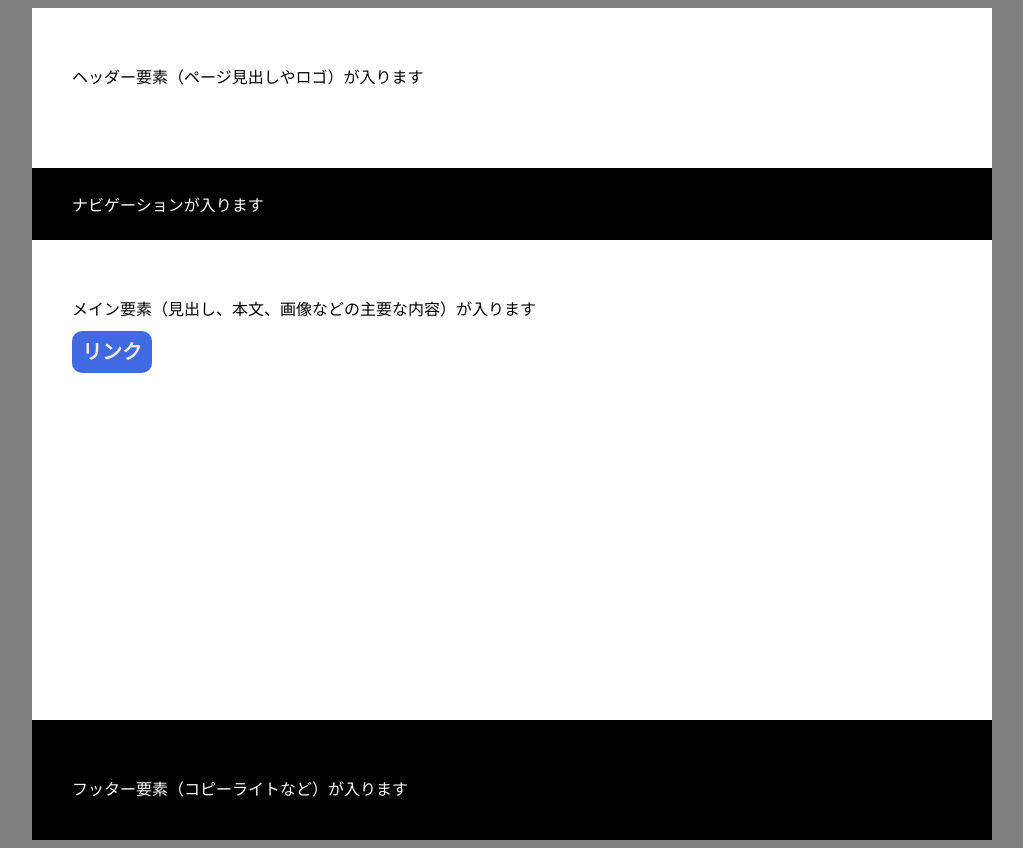
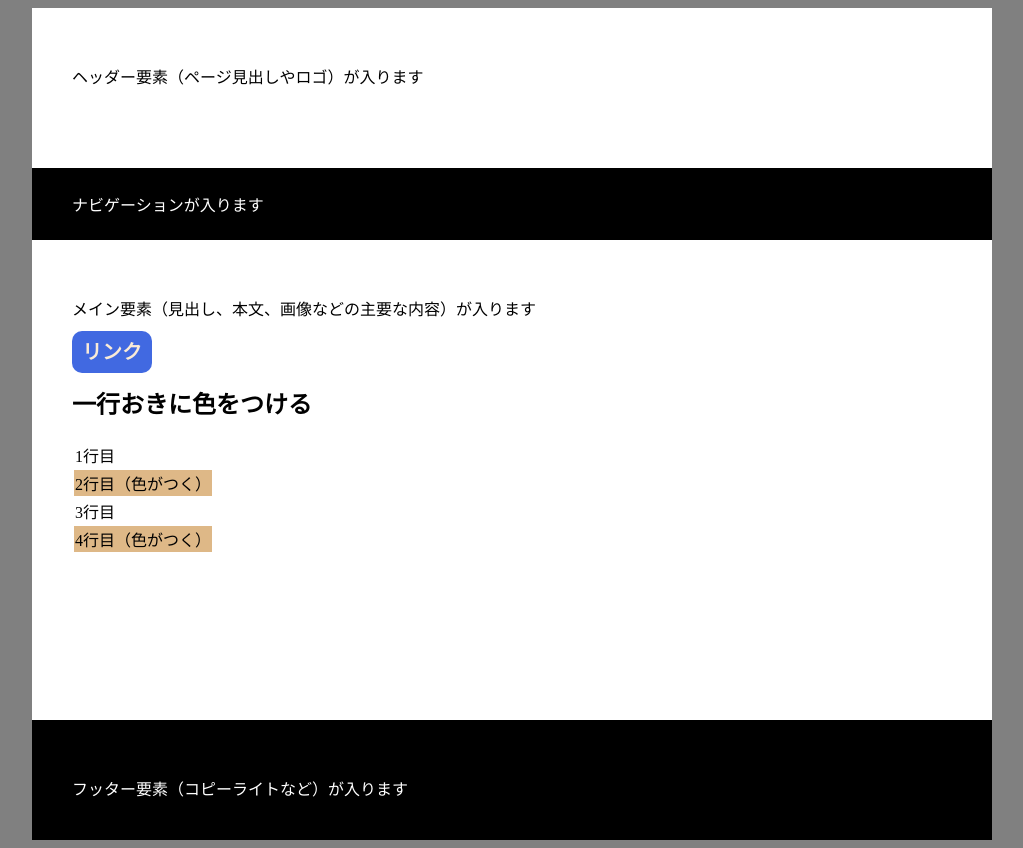
Before and after one commit to skmyj/css_sample_06, a plain HTML site: page index.html in a window 1280 px wide. Shown: the whole page, without its empty margins (128-1151 px from the left). Drawn offline with Linux system fonts and the light colour scheme.

Commit message:
Add files via upload

```diff
--- a/index.html
+++ b/index.html
@@ -19,6 +19,21 @@
   <main>
     <p>メイン要素（見出し、本文、画像などの主要な内容）が入ります</p>
     <p><a href="https://www.google.com">リンク</a></p>
+    <h2>一行おきに色をつける</h2>
+<table>
+  <tr>
+    <td>1行目</td>
+  </tr>
+  <tr>
+    <td>2行目（色がつく）</td>
+  </tr>
+  <tr>
+    <td>3行目</td>
+  </tr>
+  <tr>
+    <td>4行目（色がつく）</td>
+  </tr>
+</table>
   </main>
 
   <footer>
--- a/style.css
+++ b/style.css
@@ -56,3 +56,7 @@ a:hover {
 a:active{
   background-color:red
 }
+
+table tr:nth-of-type(even) {
+  background-color: burlywood;
+}
```
